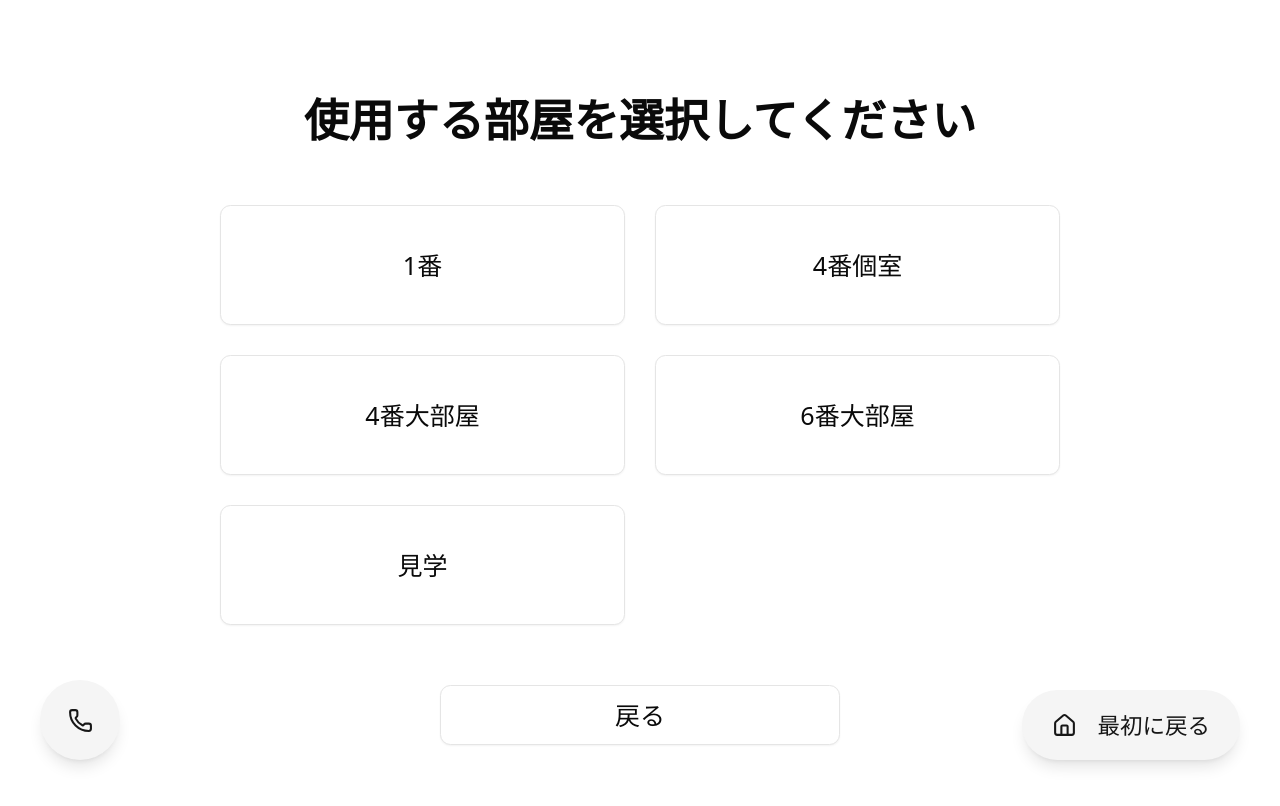
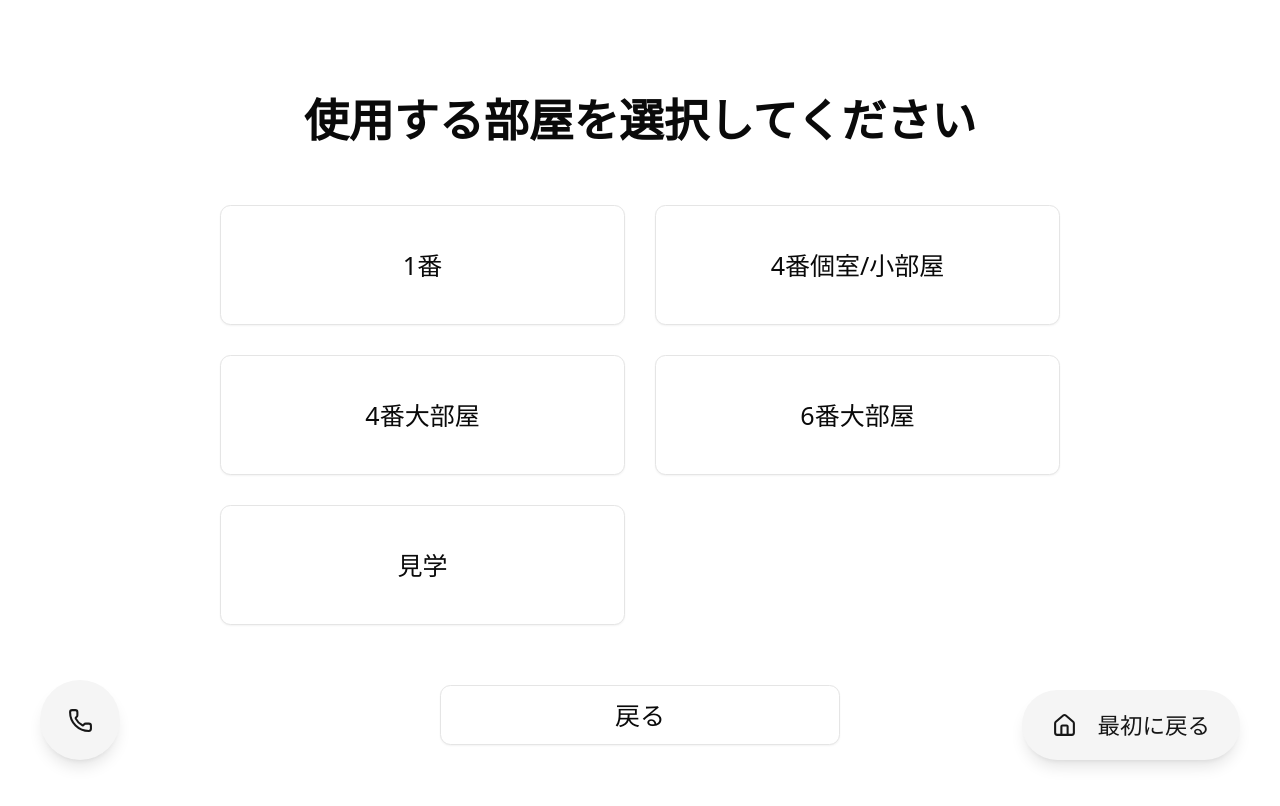
Before and after one commit to kasseika/bullshit-checkin, a Next.js app: page /checkin/room-selection in a window 1280 px wide. Shown: the top 806 px of the page. Built offline with nearby package versions, Linux system fonts and the light colour scheme; no server answers.

Commit message:
🔧 Fix room name display in UI and update CI workflow
Co-Authored-By: 種延真之 <mtane0412@gmail.com>

```diff
--- a/src/app/checkin/reservation/page.tsx
+++ b/src/app/checkin/reservation/page.tsx
@@ -9,7 +9,7 @@ import { getCheckedInReservationIds } from "@/lib/firestore";
 
 // 部屋名のマッピング
 const ROOM_NAMES: Record<string, string> = {
-  'private4': '4番個室',
+  'private4': '4番個室/小部屋',  // 両方の名称に対応
   'large6': '6番 大部屋・工作室',
   'studio6': '6番 大部屋・工作室',
 };
--- a/src/app/checkin/room-selection/page.tsx
+++ b/src/app/checkin/room-selection/page.tsx
@@ -14,14 +14,14 @@ function RoomSelectionContent() {
 
   // 予約ありの場合の部屋リスト
   const reservationRooms = [
-    { id: "private4", name: "4番個室" },
+    { id: "private4", name: "4番個室/小部屋" },
     { id: "large6", name: "6番 大部屋・工作室" },
   ];
 
   // 予約なしの場合の部屋リスト
   const noReservationRooms = [
     { id: "room1", name: "1番" },
-    { id: "private4", name: "4番個室" },
+    { id: "private4", name: "4番個室/小部屋" },
     { id: "large4", name: "4番大部屋" },
     { id: "large6", name: "6番大部屋" },
     { id: "tour", name: "見学" },
```
